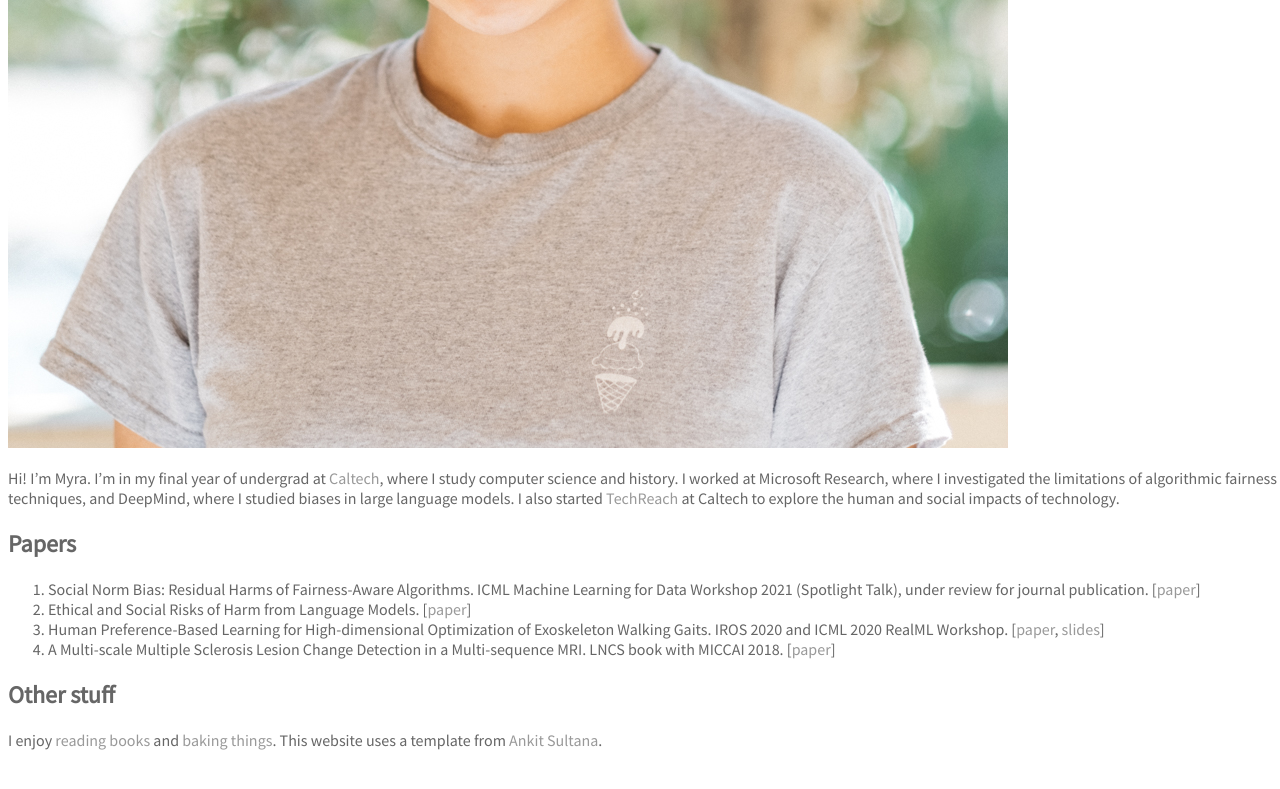
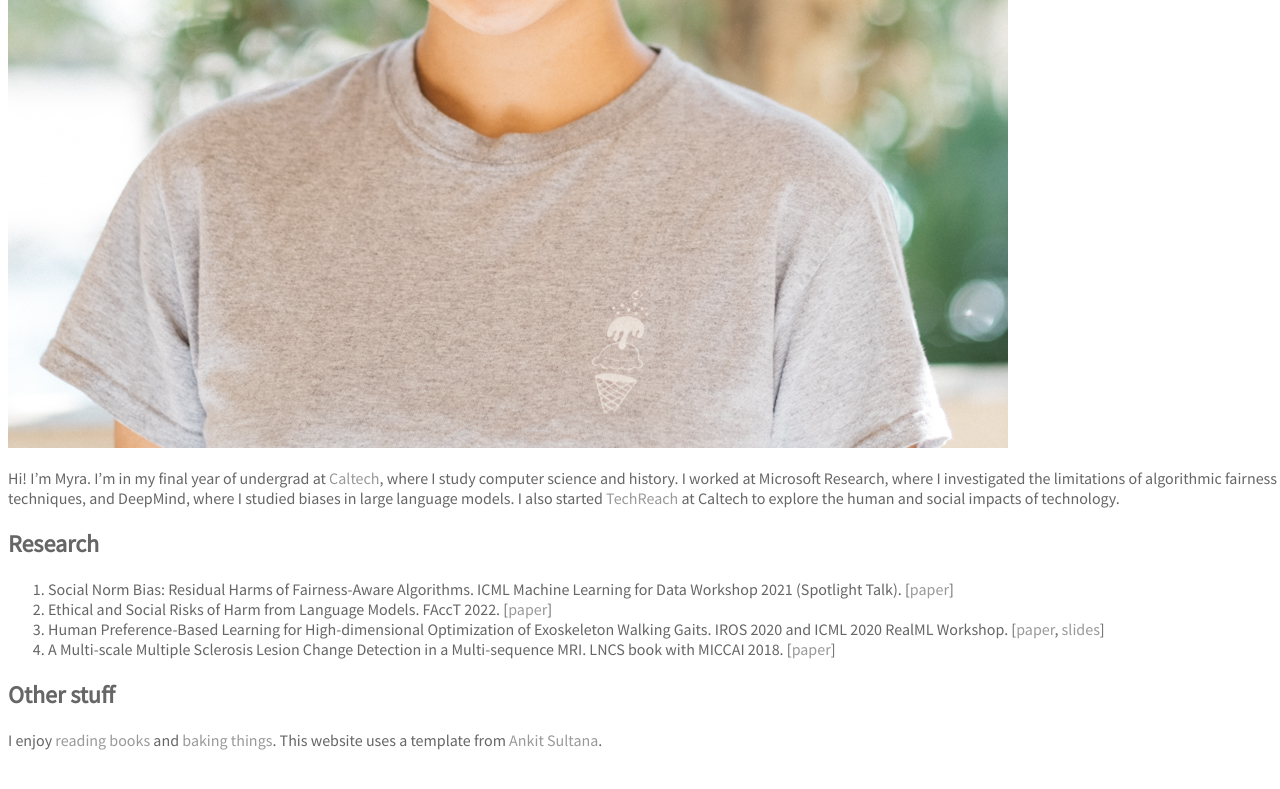
Before and after one commit to myracheng/myracheng.github.io, a Jekyll site: the page built from index.md, in a window 1280 px wide and 900 px high, scrolled down 799 px. Shown: the top 789 px of the window. Built offline with Jekyll 4.4.1, drawn with Linux system fonts in a browser that asks for light colours; our own code applies the rules of GitHub Pages for plain Markdown files.

Commit message:
Update index.md

```diff
--- a/index.md
+++ b/index.md
@@ -8,12 +8,12 @@ layout: default
 
  Hi! I'm Myra. I'm in my final year of undergrad at [Caltech](https://cms.caltech.edu/news?keyword=Myra+Cheng), where I study computer science and history. I worked at Microsoft Research, where I investigated the limitations of algorithmic fairness techniques, and DeepMind, where I studied biases in large language models. I also started [TechReach](https://techreach.clubs.caltech.edu/) at Caltech to explore the human and social impacts of technology.
 
-## Papers
+## Research
 
 1. Social Norm Bias: Residual Harms of Fairness-Aware Algorithms.
-ICML Machine Learning for Data Workshop 2021 (Spotlight Talk), under review for journal publication.
+ICML Machine Learning for Data Workshop 2021 (Spotlight Talk).
 [[paper](https://arxiv.org/pdf/2108.11056.pdf)]
-1. Ethical and Social Risks of Harm from Language Models.
+1. Ethical and Social Risks of Harm from Language Models. FAccT 2022.
 [[paper](https://dpmd.ai/llm-ethics)]
 3. Human Preference-Based Learning for High-dimensional Optimization of Exoskeleton Walking Gaits.
 IROS 2020 and ICML 2020 RealML Workshop.
```
